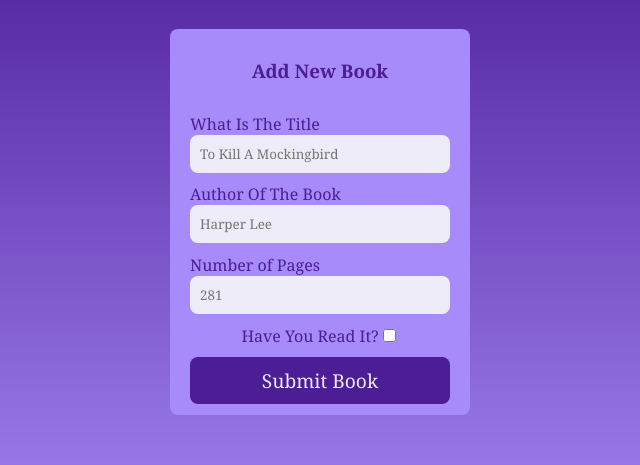
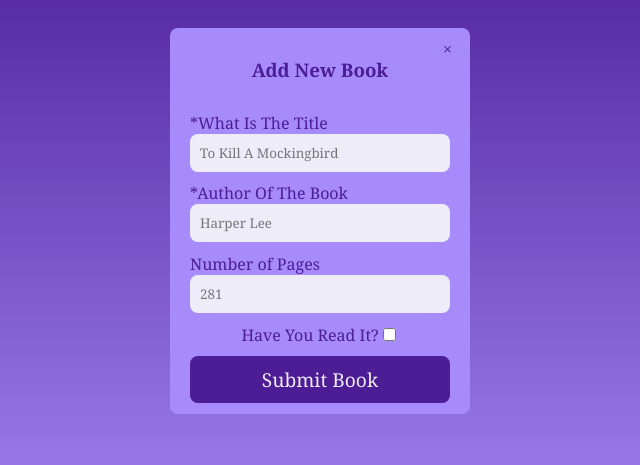
Before and after one commit to hduger/library, a plain HTML site: page index.html in a window 1280 px wide. Both pictures are taken after a click on the button "Add Book". Shown: the part 179-644 px from the top of the page, 320-960 px from the left. Drawn offline with Linux system fonts and the light colour scheme.

Commit message:
Added transition to the form

```diff
--- a/index.html
+++ b/index.html
@@ -12,19 +12,20 @@
     <div class="container">
         <div class="header">
             <h1>Your Library</h1>
-            <button class="login">Log In</button>
+            <button class="login" id="login">Log In</button>
         </div>
         <div class="main-content">
             <div class="add-book"> <button class="bk-btn">Add Book</button></div>
-            <form action="javascript:addBookToLibrary();" id="add-book-form" class="add-book-form">
-                    <h3>Add New Book</h3>
+            <form action="javascript:addBookToLibrary();" class="add-book-form">
+                <div class="close-btn">&times;</div>
+                <h3>Add New Book</h3>
                 <div class="book-info">
-                    <label for="title">What Is The Title</label>
+                    <label for="title">*What Is The Title</label>
                     <input id= "title" type="text" name="title" placeholder="To Kill A Mockingbird" required>
                 </div>
 
                 <div class="book-info">
-                    <label for="author">Author Of The Book</label>
+                    <label for="author">*Author Of The Book</label>
                     <input type="text" name="author" id="author" placeholder="Harper Lee" required>
                 </div>
 
--- a/main.js
+++ b/main.js
@@ -1,3 +1,14 @@
+
+document.querySelector(".bk-btn").addEventListener("click", function(){
+    document.querySelector(".add-book-form").classList.add("active");
+});
+
+
+document.querySelector(".close-btn").addEventListener("click", function(){
+    document.querySelector(".add-book-form").classList.remove("active");
+});
+
+
 
 let myLibrary = [];
 
@@ -20,5 +31,5 @@ function Book(title, author, numPages, read) {
 // console.log(theHobbit.info());
 
 function addBookToLibrary() {
-
+    document.querySelector(".book-grid").add(FormData)
 }
--- a/style.css
+++ b/style.css
@@ -85,6 +85,34 @@ body {
     justify-content: space-evenly;
     border-radius: 8px;
     color: #4c1d95;
+    position: absolute;
+    top: -150%;
+    left: 50%;
+    opacity: 0;
+    transition: top 0ms ease-in-out 200ms,
+                opacity 200ms ease-in-out 0ms,
+                transform 200ms ease-in-out 0ms;
+}
+
+.active {
+    opacity: 1;
+    top: 50%;
+    opacity: 1;
+    transform: translate(-50%, -50%) scale(1);
+    transition: top 0ms ease-in-out 0ms,
+                opacity 200ms ease-in-out 0ms,
+                transform 200ms ease-in-out 0ms;
+}
+
+.add-book-form .close-btn {
+    position: absolute;
+    top: 10px;
+    right: 18px;
+}
+
+.add-book-form .close-btn:hover {
+    cursor: pointer;
+    color: #efecfa;
 }
 
 .add-book-form h3 {
```
